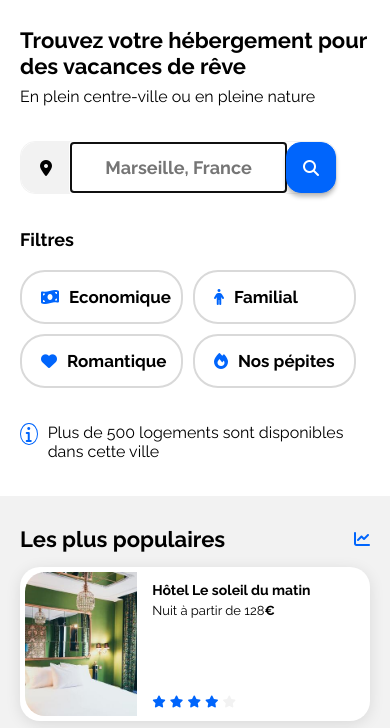
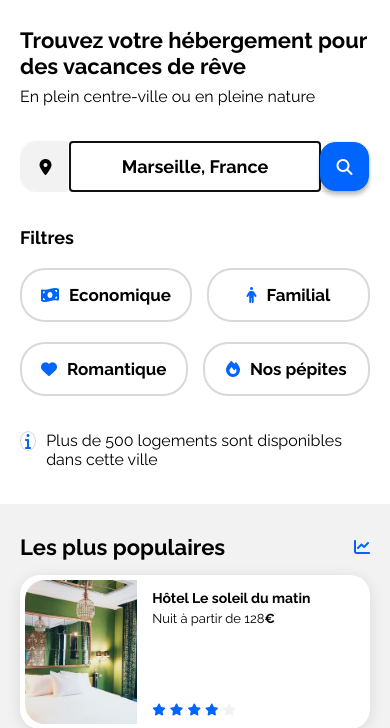
Before and after one commit to Alieska/Booki, a plain HTML site: page index.html in a window 390 px wide. Shown: the part 134-862 px from the top of the page. Drawn offline with Linux system fonts and the light colour scheme.

Commit message:
Modifications diverses: place holder recherche en noir, rond i en gris, réglage margin body Version desktop: ajustement cards hébergements pour rester sur 2 lignes Version mobile: ajustement barre de recherche prend 100% largeur écran, liste de filtres toujours sur 2 lignes

```diff
--- a/css/style.css
+++ b/css/style.css
@@ -1,6 +1,7 @@
 /****** General ***********/
 * {
     font-family: 'Raleway', sans-serif;
+    box-sizing: border-box;
 }
 
 :root {
@@ -16,6 +17,7 @@
 body {
     display: flex;
     justify-content: center;
+    margin: 0px;
 }
 
 .main-container {
@@ -93,7 +95,6 @@ header{
 
 .logo {
     width: 61.09px;
-    height: 19px;
     padding: 30px 0px;
 }
 
@@ -142,7 +143,7 @@ nav{
     align-items: center;
     height: 20px;
     width: 20px;
-    border: 1px  solid var(--main-color);
+    border: 1px  solid #d9d9d9;
     border-radius: 50%;
     margin-right: 10px;
 }
@@ -175,6 +176,12 @@ nav{
     padding: 0px;
     border: 1px solid var(--Grey, #F2F2F2);
 }
+
+input::placeholder {
+    color: #000;
+    opacity: 1;
+  }
+
 .rechercher {
     height: 49px;
     padding: 15px 16px;
@@ -210,7 +217,13 @@ nav{
 
 .liste-filtre{
     display: flex;
-    flex-flow: row wrap;
+    flex-flow: row;
+    gap:15px;
+}
+
+.filtre-ligne1, .filtre-ligne2{
+    display: flex;
+    flex-direction: row;
     gap:15px;
 }
 
@@ -286,7 +299,7 @@ nav{
 
 .hebergements-cards a{
     display: flex;
-    width: 30%;
+    width: 29%;
 }
 
 .hebergements-cards img {
@@ -502,7 +515,6 @@ body{
     margin: 0px;
 }
 
-
 .main-container{
     padding: 0px;
     min-width: 320px;
@@ -537,11 +549,11 @@ nav{
 .recherche-ville{
     border: 1px solid var(--Grey, #F2F2F2);
     border-radius: 15px;
-    width: fit-content;
+    width: 100%;
 }
 
 .ville{
-    width: 70%;
+    width: calc(100% - 98px);
     border: none;
 }
 
@@ -560,11 +572,19 @@ nav{
 }
 
 .liste-filtre{
-    gap: 10px;
+    gap: 20px;
+    flex-direction: column;
+}
+
+.filtre-ligne1, .filtre-ligne2{
+    gap: 15px;
 }
 
 .bouton-filtre{
-    width:121px
+    width:121px;
+    box-sizing: content-box;
+    justify-content: center;
+    width: 50%;
 }
 
 .hebergements-and-populaires{
--- a/index.html
+++ b/index.html
@@ -44,6 +44,7 @@
                 <div class="filtres">
                     <div class="titre-filtre bold-text"> Filtres </div>
                     <div class="liste-filtre">
+                        <div class="filtre-ligne1">
                             <div class="bouton-filtre">
                                 <i class="fa-solid fa-money-bill-wave fa-filtre"></i>
                                 <div class="nom-filtre"> Economique </div>
@@ -52,6 +53,8 @@
                                 <i class="fa-solid fa-person fa-filtre"></i>
                                 <div class="nom-filtre"> Familial </div>
                             </div>
+                        </div>
+                        <div class="filtre-ligne2">
                             <div class="bouton-filtre">
                                 <i class="fa-solid fa-heart fa-filtre"></i>
                                 <div class="nom-filtre"> Romantique </div>
@@ -59,6 +62,7 @@
                             <div class="bouton-filtre">
                                 <i class="fa-solid fa-fire fa-filtre"></i>
                                 <div class="nom-filtre"> Nos pépites </div>
+                            </div>
                         </div>
                     </div>
                 </div>
```
Lines whose indentation alone changed are shown as unchanged.
